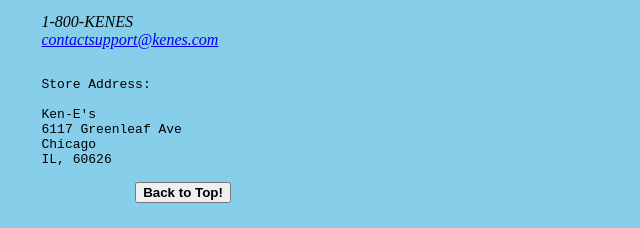
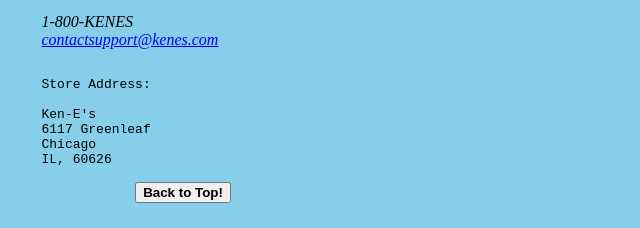
Before and after one commit to kehnaki/kehnaki.github.io, a plain HTML site: page index.htm in a window 1280 px wide. Shown: the part 712-940 px from the top of the page, 236-876 px from the left. Drawn offline with nearby package versions, Linux system fonts and the light colour scheme; some packages are replaced by stand-ins of ours; a script that the page names is missing.

Commit message:
Update index.htm

```diff
--- a/index.htm
+++ b/index.htm
@@ -76,7 +76,7 @@
 Store Address:
 
 Ken-E's
-6117 Greenleaf Ave
+6117 Greenleaf
 Chicago
 IL, 60626
 
```
